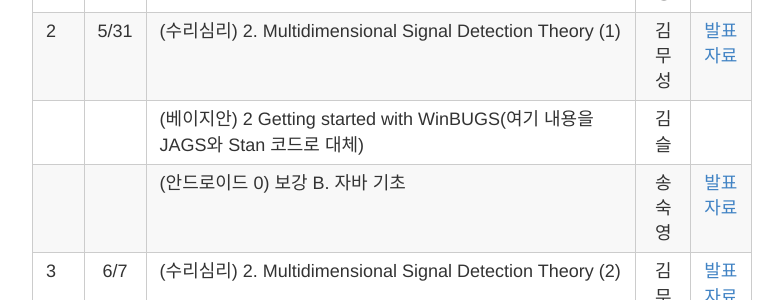
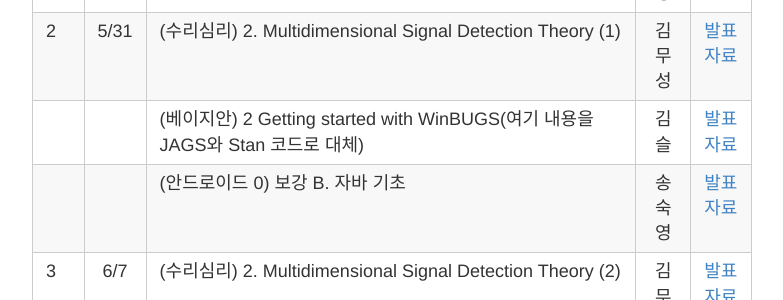
Before and after one commit to psygrammer/coco, a Jekyll site: the page built from _posts/2015-12-29-SCHEDULE.md, in a window 1280 px wide and 900 px high, scrolled down 2394 px. Shown: the part 151-451 px from the top of the window, without its empty margins (248-1031 px from the left). Built offline with Jekyll 4.4.1, drawn with Linux system fonts in a browser that asks for light colours; Markdown is read by kramdown in place of the engine named in the settings.

Commit message:
Update 2015-12-29-SCHEDULE.md

```diff
--- a/_posts/2015-12-29-SCHEDULE.md
+++ b/_posts/2015-12-29-SCHEDULE.md
@@ -49,7 +49,7 @@ title: 스터디 일정 & 커리큘럼 & 발표자료
 |    |     |(베이지안) 1. The basics of Bayesian analysis|김성근|[발표자료](https://drive.google.com/file/d/0B_Ekt7icI0htY3NIaDN4NGNHamM/view)|
 |    |     |(안드로이드 0) 보강 A. 안드로이드 개요 - 환경설정 & 안드로이드 스튜디오|이태영|[발표자료](https://drive.google.com/file/d/0BzAdMcZ2ia6EMmQ5cG5LbWVtdjg/view)|
 |  2 |5/31 |(수리심리) 2. Multidimensional Signal Detection Theory (1)|김무성| [발표자료](http://nbviewer.ipython.org/github/psygrammer/coco/blob/master/part1/compsy/ch02/02_Multidimensional_Signal_Detection_Theory.ipynb)|
-|    |     |(베이지안) 2 Getting started with WinBUGS(여기 내용을 JAGS와 Stan 코드로 대체)|김슬| |
+|    |     |(베이지안) 2 Getting started with WinBUGS(여기 내용을 JAGS와 Stan 코드로 대체)|김슬|[발표자료](http://nbviewer.ipython.org/github/psygrammer/coco/blob/master/part1/bayes/ch02/gsjags.ipynb) |
 |    |     |(안드로이드 0) 보강 B. 자바 기초|송숙영|[발표자료](https://drive.google.com/file/d/0Bxg6OBGpHhiiT2w5TmhoXzFjMzg/view)|
 |  3 |6/7 |(수리심리) 2. Multidimensional Signal Detection Theory (2)|김무성| [발표자료](http://nbviewer.ipython.org/github/psygrammer/coco/blob/master/part1/compsy/ch02/02_Multidimensional_Signal_Detection_Theory.ipynb)|
 |    |     |(안드로이드 1) Lesson 1: Design Layouts For Your Android App|김성근|[발표자료](https://drive.google.com/file/d/0B_Ekt7icI0htTTVNZ0VMSUhudjg/view)|
```
